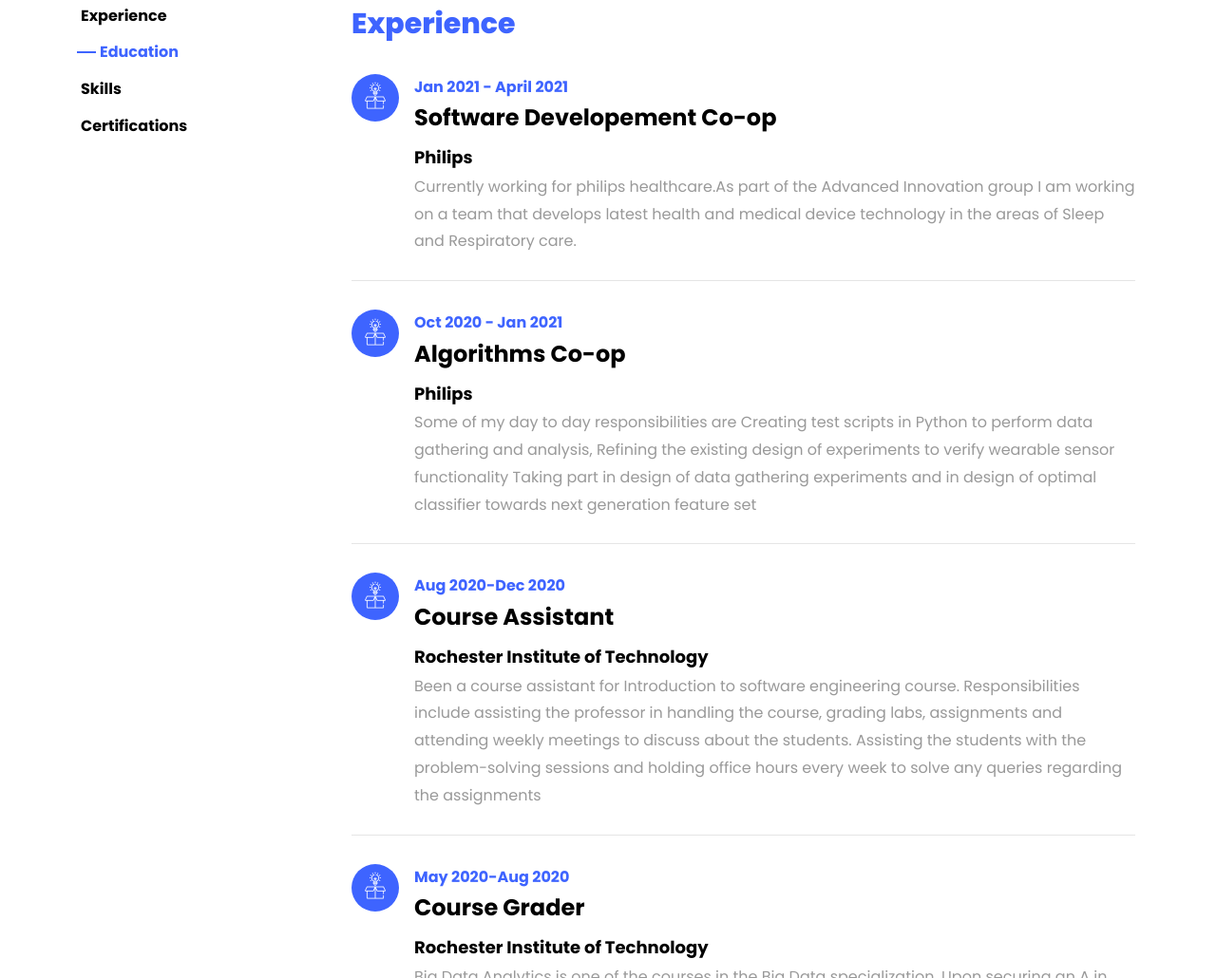
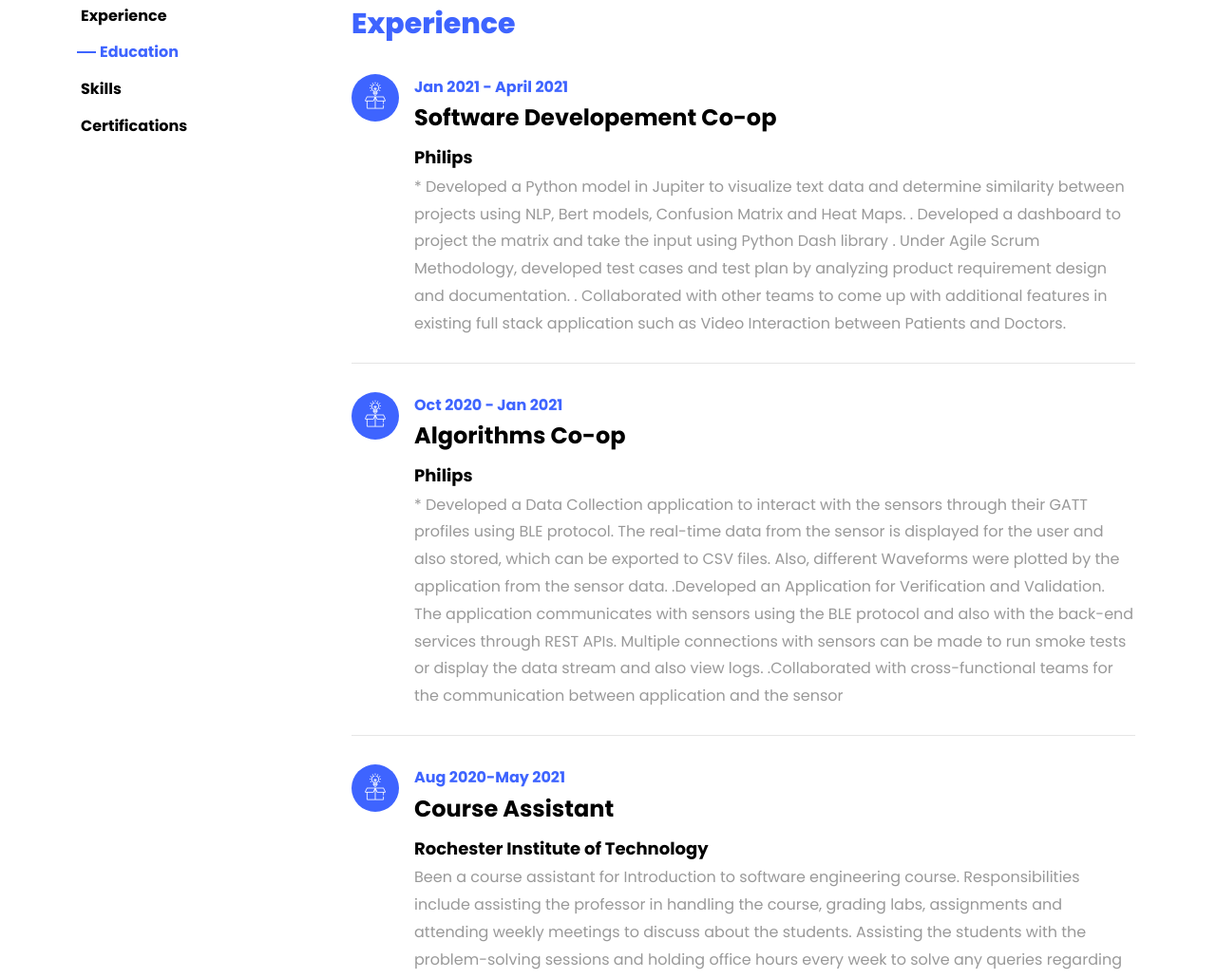
Before and after one commit to Akhilkarrothu/MySite, a plain HTML site: page index.html in a window 1280 px wide. Shown: the part 1869-2899 px from the top of the page at 95% size. Drawn offline with Linux system fonts and the light colour scheme; files whose address does not match are found by name.

Commit message:
Update index.html

```diff
--- a/index.html
+++ b/index.html
@@ -145,9 +145,10 @@
 		    					<span class="date">Jan 2021 - April 2021</span>
 		    					<h2>Software Developement Co-op</h2>
 		    					<span class="position">Philips</span>
-		    					<p>Currently working for philips healthcare.As part of the Advanced Innovation group I am
-								working on a team that develops latest health and medical device technology in the areas
-								of Sleep and Respiratory care.</p>
+		    					<p>* Developed a Python model in Jupiter to visualize text data and determine similarity between projects using NLP, Bert models, Confusion Matrix and Heat Maps.
+. Developed a dashboard to project the matrix and take the input using Python Dash library
+. Under Agile Scrum Methodology, developed test cases and test plan by analyzing product requirement design and documentation.
+. Collaborated with other teams to come up with additional features in existing full stack application such as Video Interaction between Patients and Doctors.</p>
 								 </div>
 	    				</div>
 					    <div class="resume-wrap d-flex ftco-animate">
@@ -158,11 +159,9 @@
 		    					<span class="date">Oct 2020 - Jan 2021</span>
 		    					<h2>Algorithms Co-op</h2>
 		    					<span class="position">Philips</span>
-		    					<p>Some of my day to day
-		    					responsibilities are Creating test scripts in Python to perform data gathering and analysis,
-		    					Refining the existing design of experiments to verify wearable sensor functionality
-								Taking part in design of data gathering experiments and in design of optimal classifier
-								 towards next generation feature set</p>
+		    					<p>* Developed a Data Collection application to interact with the sensors through their GATT profiles using BLE protocol. The real-time data from the sensor is displayed for the user and also stored, which can be exported to CSV files. Also, different Waveforms were plotted by the application from the sensor data.
+.Developed an Application for Verification and Validation. The application communicates with sensors using the BLE protocol and also with the back-end services through REST APIs. Multiple connections with sensors can be made to run smoke tests or display the data stream and also view logs.
+.Collaborated with cross-functional teams for the communication between application and the sensor</p>
 								 </div>
 	    				</div>
 	    				<div class="resume-wrap d-flex ftco-animate">
@@ -170,7 +169,7 @@
 					    		<span class="flaticon-ideas"></span>
 					    	</div>
 					    	<div class="text pl-3">
-		    					<span class="date">Aug 2020-Dec 2020</span>
+		    					<span class="date">Aug 2020-May 2021</span>
 		    					<h2>Course Assistant</h2>
 		    					<span class="position">Rochester Institute of Technology</span>
 		    					<p> Been a course assistant for Introduction to software engineering course. Responsibilities include assisting the professor in handling the course, grading labs, assignments and attending weekly meetings to discuss about the students.
```
